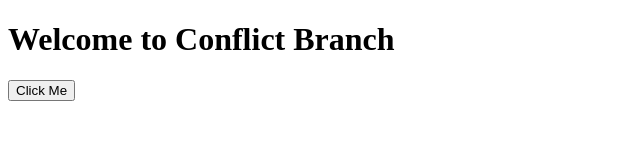
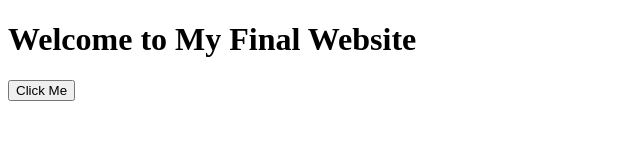
Before and after one commit to 2500031578/labendsem, a plain HTML site: page index.html in a window 1280 px wide. Shown: the whole page, without its empty margins (0-640 px from the left). Drawn offline with Linux system fonts and the light colour scheme.

Commit message:
Resolved merge conflict

```diff
--- a/index.html
+++ b/index.html
@@ -5,7 +5,7 @@
 </head>
 <body>
     <header>
-        <h1>Welcome to Conflict Branch</h1>
+        <h1>Welcome to My Final Website</h1>
     </header>
 
     <button>Click Me</button>
```
Also changed, not shown: 1 other file.
